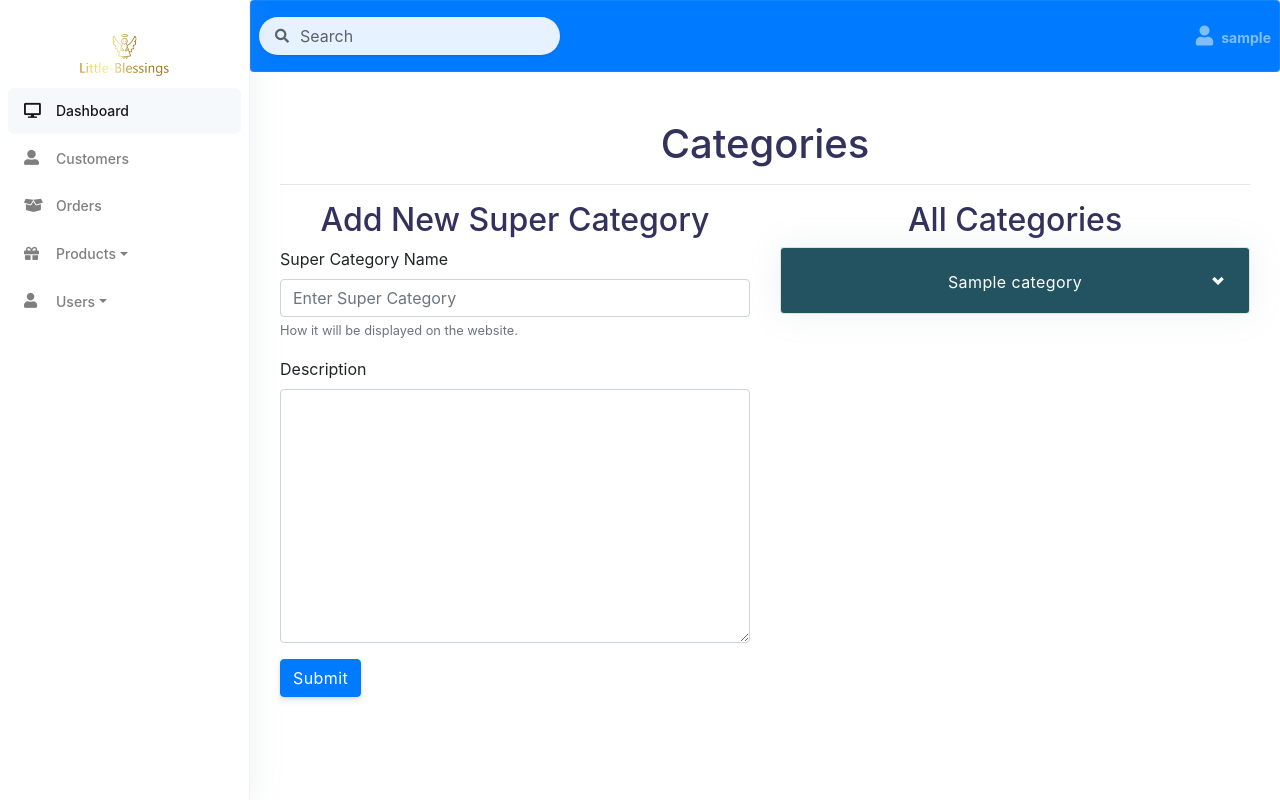
After one commit to TommyRooryck/webshopofficial, a PHP site: page /admin/categories.php in a window 1280 px wide. The commit adds this page. Run offline with PHP 8.4, Linux system fonts and the light colour scheme; the visitor is signed in with stand-in values (Sample User, id 1); tables that the repository leaves empty or names only in its code hold one stand-in row (values such as "Sample post").

Commit message:
Categories CRUD

```diff
--- /dev/null
+++ b/admin/categories.php
@@ -0,0 +1,295 @@
+<?php include("includes/header.php"); ?>
+
+<?php
+if (!$session->is_signed_in()) {
+    redirect("login.php");
+}
+
+$super_category = new Super_category();
+$super_categories = Super_category::find_all();
+$msg = "";
+
+
+if (isset($_POST['submit'])) {
+    if ($super_category) {
+        $super_category->name = trim($_POST['name']);
+        $super_category->description = trim($_POST['description']);
+        $super_category->save();
+        redirect("categories.php");
+    } else {
+        $msg = "Super Category could not be made";
+    }
+}
+
+
+?>
+
+
+<?php  include ("includes/sidebar.php"); ?>
+<?php include("includes/content_top.php"); ?>
+
+
+<!doctype html>
+<html lang="en">
+<head>
+    <meta charset="UTF-8">
+    <meta name="viewport"
+          content="width=device-width, user-scalable=no, initial-scale=1.0, maximum-scale=1.0, minimum-scale=1.0">
+    <meta http-equiv="X-UA-Compatible" content="ie=edge">
+    <title>Categories</title>
+</head>
+<body>
+
+<div class="container-fluid main-content">
+    <div class="row">
+        <div class="col-12 text-center pt-5">
+            <h1>Categories</h1>
+            <hr>
+        </div>
+    </div>
+    <div class="row">
+        <?php echo $msg; ?>
+    </div>
+    <div class="row">
+        <div class="col-lg-6 pt-5 pt-lg-0">
+            <h2 class="text-center">Add New Super Category</h2>
+            <form method="post">
+                <div class="form-group">
+                    <label for="name">Super Category Name</label>
+                    <input type="text" required name="name" class="form-control" placeholder="Enter Super Category">
+                    <small class="form-text text-muted">How it will be displayed on the website.</small>
+                </div>
+
+                <div class="form-group">
+                    <label for="description">Description</label>
+                    <textarea name="description" required class="form-control" cols="30" rows="10"></textarea>
+                </div>
+
+                <button type="submit" name="submit" class="btn btn-primary float-right float-lg-left">Submit</button>
+            </form>
+        </div>
+
+        <div class="col-lg-6 pt-5 pt-lg-0">
+            <h2 class="text-center">All Categories</h2>
+
+            <?php
+            $x = 0;
+            foreach ($super_categories
+
+                     as $super_category) :
+                ?>
+                <div>
+                </div>
+                <div class="accordion" id="accordion<?php echo $x; ?>">
+                    <div class="card">
+                        <div class="card-header accordion_header" id="heading<?php echo $x; ?>">
+                            <h2 class="mb-0">
+                                <button class="btn btn-link w-100 accordion_header" type="button" data-toggle="collapse"
+                                        data-target="#collapse<?php echo $x; ?>" aria-expanded="true"
+                                        aria-controls="collapse<?php echo $x; ?>">
+                                    <?php echo $super_category->name; ?>
+                                </button>
+                            </h2>
+                        </div>
+
+                        <div id="collapse<?php echo $x; ?>" class="collapse" aria-labelledby="heading<?php echo $x; ?>"
+                             data-parent="#accordion<?php echo $x; ?>">
+                            <div class="card-body">
+                                <?php
+                                $y = rand(1000, 1000000000000);
+                                $categories = Category::find_the_categories($super_category->id);
+                                foreach ($categories
+
+                                         as $category) :
+                                    ?>
+                                    <div class="accordion" id="accordion<?php echo $y; ?>">
+                                        <div class="card">
+                                            <div class="card-header collapse_level_one" id="heading<?php echo $y; ?>">
+                                                <h2 class="mb-0">
+                                                    <button class="btn btn-link w-100 collapse_level_one" type="button"
+                                                            data-toggle="collapse"
+                                                            data-target="#collapse<?php echo $y; ?>"
+                                                            aria-expanded="true"
+                                                            aria-controls="collapse<?php echo $y; ?>">
+                                                        <?php echo $category->name; ?>
+                                                    </button>
+                                                </h2>
+                                            </div>
+
+                                            <div id="collapse<?php echo $y; ?>" class="collapse"
+                                                 aria-labelledby="heading<?php echo $y; ?>"
+                                                 data-parent="#accordion<?php echo $y; ?>">
+                                                <div class="card-body">
+                                                    <?php
+                                                    $y = rand(1000, 1000000000000);
+                                                    $sub_categories = Sub_category::find_the_sub_categories($category->id);
+                                                    foreach ($sub_categories
+
+                                                             as $sub_category) :
+                                                        ?>
+                                                        <div class="accordion" id="accordion<?php echo $y; ?>">
+                                                            <div class="card">
+                                                                <div class="card-header collapse_level_two"
+                                                                     id="heading<?php echo $y; ?>">
+                                                                    <h2 class="mb-0">
+                                                                        <button class="btn btn-link w-100 collapse_level_two"
+                                                                                type="button"
+                                                                                data-toggle="collapse"
+                                                                                data-target="#collapse<?php echo $y; ?>"
+                                                                                aria-expanded="true"
+                                                                                aria-controls="collapse<?php echo $y; ?>">
+                                                                            <?php echo $sub_category->name; ?>
+                                                                        </button>
+                                                                    </h2>
+                                                                </div>
+
+                                                                <div id="collapse<?php echo $y; ?>" class="collapse"
+                                                                     aria-labelledby="heading<?php echo $y; ?>"
+                                                                     data-parent="#accordion<?php echo $y; ?>">
+                                                                    <div class="card-body">
+                                                                        <div class="d-flex justify-content-around mt-3">
+                                                                            <a href="edit_Sub_Category.php?id=<?php echo $sub_category->id; ?>"
+                                                                               class="btn btn-success">View or Edit Sub
+                                                                                Category</a>
+                                                                            <a href="delete_Sub_Category.php?id=<?php echo $sub_category->id; ?>"
+                                                                               class="btn btn-danger">Delete Sub
+                                                                                Category</a>
+                                                                        </div>
+                                                                    </div>
+                                                                </div>
+                                                            </div>
+                                                        </div>
+                                                        <?php
+                                                        $y++;
+                                                    endforeach;
+                                                    ?>
+                                                    <div class="div float-right d-flex add_category_form pb-5">
+                                                        <label class="form-check-label add_sub_category_form_label">Category Options</label>
+                                                        <input class="form-check-input add_sub_category_check"
+                                                               type="checkbox"">
+                                                    </div>
+                                                    <div class="add_sub_category_form">
+                                                        <hr>
+                                                        <div>
+                                                            <h6 class="text-center">Add New Sub Category</h6>
+                                                        </div>
+                                                        <form method="post" class="w-75 m-auto">
+                                                            <div class="form-group">
+                                                                <input type="text" name="sub_category_name" required
+                                                                       placeholder="Enter Sub Category Name"
+                                                                       class="form-control">
+                                                            </div>
+                                                            <div class="formgroup">
+                                                                <textarea name="sub_category_description" required
+                                                                          class="form-control" cols="35" rows="5"
+                                                                          placeholder="Add Description"></textarea>
+                                                            </div>
+                                                            <button type="submit" name="add_sub_category"
+                                                                    class="btn btn-primary my-3">
+                                                                Add Sub Category
+                                                            </button>
+                                                        </form>
+
+                                                        <div class="d-flex justify-content-around mt-3">
+                                                            <a href="edit_Category.php?id=<?php echo $category->id; ?>"
+                                                               class="btn btn-success">View or Edit Category</a>
+                                                            <a href="delete_Category.php?id=<?php echo $category->id; ?>"
+                                                               class="btn btn-danger">Delete Category</a>
+                                                        </div>
+                                                    </div>
+                                                </div>
+                                            </div>
+                                        </div>
+                                    </div>
+                                    <?php
+                                    $y++;
+                                endforeach;
+                                ?>
+
+                                <?php
+
+                                if (isset($_POST['add_sub_category'])) {
+                                    $name = trim($_POST['sub_category_name']);
+                                    $description = trim($_POST['sub_category_description']);
+
+                                    $new_sub_category = Sub_category::create_sub_category($name, $description, $category->id);
+
+                                    if ($new_sub_category && $new_sub_category->save()) {
+                                        redirect("categories.php");
+                                    } else {
+                                        $msg = "Sub Category could not be saved";
+                                    }
+
+
+                                } else {
+                                    $name = "";
+                                    $description = "";
+                                }
+                                ?>
+                                <div class="div float-right d-flex pb-5">
+                                    <label class="form-check-label add_category_form_label">Super Category Options</label>
+                                    <input class="form-check-input add_category_check" type="checkbox"">
+                                </div>
+                                <div class="add_category_form">
+                                    <hr>
+                                    <div>
+                                        <h6 class="text-center">Add New Category</h6>
+                                    </div>
+                                    <form method="post" class="w-75 m-auto">
+                                        <div class="form-group">
+                                            <input type="text" name="category_name" required
+                                                   placeholder="Enter Category Name"
+                                                   class="form-control">
+                                        </div>
+                                        <div class="formgroup">
+                                        <textarea name="category_description" required class="form-control" cols="35"
+                                                  rows="5"
+                                                  placeholder="Add Description"></textarea>
+                                        </div>
+                                        <button type="submit" name="add_category" class="btn btn-primary my-3">Add
+                                            Category
+                                        </button>
+                                    </form>
+                                    <hr>
+                                    <div class="d-flex justify-content-around mt-3">
+                                        <a href="edit_Super_Category.php?id=<?php echo $super_category->id; ?>"
+                                           class="btn btn-success">View or Edit Super Category</a>
+                                        <a href="delete_Super_Category.php?id=<?php echo $super_category->id; ?>"
+                                           class="btn btn-danger">Delete Super Category</a>
+                                    </div>
+                                </div>
+                            </div>
+                        </div>
+                    </div>
+                </div>
+                <?php
+                $x++;
+            endforeach;
+            ?>
+
+            <?php
+            if (isset($_POST['add_category'])) {
+                $name = trim($_POST['category_name']);
+                $description = trim($_POST['category_description']);
+
+                $new_category = Category::create_category($name, $description, $super_category->id);
+
+                if ($new_category && $new_category->save()) {
+                    redirect("categories.php");
+                } else {
+                    $msg = "Category could not be saved";
+                }
+            } else {
+                $name = "";
+                $description = "";
+            }
+            ?>
+
+        </div>
+    </div>
+</div>
+
+</body>
+</html>
+
+<?php include("includes/footer.php"); ?>
--- a/admin/css/style.css
+++ b/admin/css/style.css
@@ -23,6 +23,55 @@ body > div > div.header.bg-gradient-primary.py-7.py-lg-8.pt-lg-9 > div.container
     border: 1px solid #000000;
 }
 
+
+select option{
+    padding-left: 20px;
+}
+
+.accordion_header{
+    background: #235361;
+    color: #ffffff;
+}
+
+.accordion_header:hover{
+    color: #ff2200;
+    text-decoration: none;
+}
+
+.collapse_level_one{
+    background: #BD3C24;
+    color: #ffffff;
+}
+
+
+.collapse_level_one:hover{
+    color: #235361;
+    text-decoration: none;
+}
+
+.collapse_level_two{
+    background: #1D4A33;
+    color: #ffffff;
+}
+
+.collapse_level_two :hover{
+    color: #000000;
+    text-decoration: none;
+}
+
+.super_category_buttons{
+    display: flex;
+}
+
+.add_category_form{
+    display: none;
+}
+
+.add_sub_category_form{
+    display: none;
+}
+
+
 @media (min-width: 768px) {
     .dropdown-item{
         padding-left: 4rem !important;
--- a/admin/customers.php
+++ b/admin/customers.php
@@ -15,8 +15,9 @@ $customers = Customer::find_all();
 
 <div class="container-fluid px-0 main-content d-none d-lg-block">
     <div class="row w-100 pl-3">
-        <div class="col-12 pr-0">
-            <h2>Customers</h2>
+        <div class="col-12 pr-0 pt-5 text-center">
+            <h1>Customers</h1>
+            <hr>
             <table class="table table-hover">
                 <thead>
                 <tr>
--- /dev/null
+++ b/admin/includes/Category.php
@@ -0,0 +1,40 @@
+<?php
+
+
+class Category extends Db_object
+{
+    public $id;
+    public $name;
+    public $description;
+    public $super_category_id;
+
+
+    protected static $db_table = "category";
+    protected static $db_table_fields = array('name', 'description', 'super_category_id');
+
+    public static function create_category($name, $description, $super_category_id)
+    {
+        if (!empty($super_category_id) && !empty($name) && !empty($description))
+        {
+
+            $category = new Category();
+            $category->name = $name;
+            $category->description = $description;
+            $category->super_category_id = $super_category_id;
+
+            return $category;
+
+        }    else{
+            return false;
+        }
+    }
+
+    public static function find_the_categories($super_category_id){
+        global $database;
+        $sql = "SELECT * FROM " . self::$db_table;
+        $sql .= " WHERE super_category_id = " . $database->escape_string($super_category_id);
+        $sql .= " ORDER BY name ASC";
+
+        return self::find_this_query($sql);
+    }
+}
--- /dev/null
+++ b/admin/includes/Sub_category.php
@@ -0,0 +1,38 @@
+<?php
+
+
+class Sub_category extends Db_object
+{
+    public $id;
+    public $name;
+    public $description;
+    public $category_id;
+
+    protected static $db_table = "sub_category";
+    protected static $db_table_fields = array('name', 'description', 'category_id');
+
+    public static function create_sub_category($name, $description, $category_id)
+    {
+        if (!empty($category_id) && !empty($name) && !empty($description))
+        {
+
+            $sub_category = new Sub_category();
+            $sub_category->name = $name;
+            $sub_category->description = $description;
+            $sub_category->category_id = $category_id;
+
+            return $sub_category;
+
+        }    else{
+            return false;
+        }
+    }
+
+    public static function find_the_sub_categories($category_id){
+        global $database;
+        $sql = "SELECT * FROM " . self::$db_table;
+        $sql .= " WHERE category_id = " . $database->escape_string($category_id);
+
+        return self::find_this_query($sql);
+    }
+}
--- /dev/null
+++ b/admin/includes/Super_category.php
@@ -0,0 +1,23 @@
+<?php
+
+
+class Super_category extends Db_object
+{
+    public $id;
+    public $name;
+    public $description;
+
+    protected static $db_table = "super_category";
+    protected static $db_table_fields = array('name','description');
+
+    public static function check_super_category_exist($super_category_id){
+        global $database;
+        $category = $database->escape_string($super_category_id);
+
+        $sql = "SELECT * FROM " . self::$db_table . " WHERE id = '{$super_category_id}'";
+
+        $the_result_array = self::find_this_query($sql);
+        return !empty($the_result_array) ? array_shift($the_result_array) : false;
+    }
+
+}
--- a/admin/includes/init.php
+++ b/admin/includes/init.php
@@ -13,3 +13,6 @@ defined('IMAGES_PATH') ? null : define('IMAGES_PATH', SITE_ROOT . DS . 'admin' .
 <?php require_once ("Session.php"); ?>
 <?php require_once ("Customer.php");?>
 <?php require_once ("Admin.php"); ?>
+<?php require_once ("Super_category.php"); ?>
+<?php require_once ("Category.php");?>
+<?php  require_once ("Sub_category.php");?>
--- a/admin/includes/sidebar.php
+++ b/admin/includes/sidebar.php
@@ -44,7 +44,7 @@
                         <div class="dropdown-menu" aria-labelledby="navbarDropdownMenuLink">
                             <a class="dropdown-item" href="#">All Products</a>
                             <a class="dropdown-item" href="#">Add Product</a>
-                            <a class="dropdown-item" href="#">Categories</a>
+                            <a class="dropdown-item" href="categories.php">Categories</a>
                         </div>
                     </li>
 
--- a/admin/users.php
+++ b/admin/users.php
@@ -14,8 +14,9 @@ $admins = Admin::find_all()
 <?php include("includes/content_top.php"); ?>
 <div class="container-fluid d-none d-lg-block">
     <div class="row">
-        <div class="col-12">
-            <h2>USERS</h2>
+        <div class="col-12 text-center pt-5">
+            <h1>USERS</h1>
+            <hr>
             <td><a href="add_User.php" class="btn btn-primary rounded-0 my-2"><i class="fas fa-user-plus"></i>Add
                     User</a></td>
             <table class="table table-hover">
```
Also changed, not shown: admin/delete_Category.php (added, +14 -0 lines), admin/delete_Sub_Category.php (added, +14 -0 lines), admin/delete_Super_Category.php (added, +14 -0 lines), admin/edit_Category.php (added, +46 -0 lines), admin/edit_Sub_Category.php (added, +46 -0 lines), admin/edit_Super_Category.php (added, +46 -0 lines), admin/js/script.js (+30 -9 lines).
